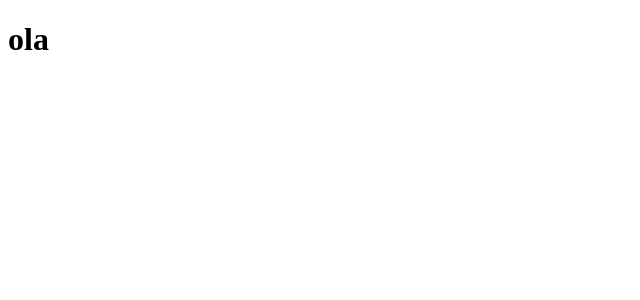
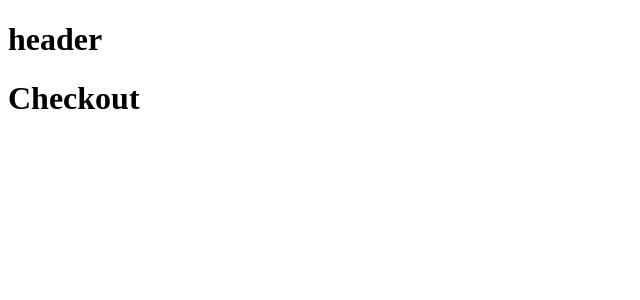
Before and after one commit to lucasnather/coffe-delivery, a React (Vite) app: page /checkout in a window 1280 px wide. Shown: the top 300 px of the page, without its empty margins (0-640 px from the left). Built offline with nearby package versions, Linux system fonts and the light colour scheme.

Commit message:
feat: adicionando rotas

```diff
--- a/src/App.tsx
+++ b/src/App.tsx
@@ -1,8 +1,11 @@
+import { BrowserRouter } from 'react-router-dom'
+import { Router } from './Route/router'
+
 function App() {
   return (
-    <>
-      <h1>ola</h1>
-    </>
+    <BrowserRouter>
+      <Router />
+    </BrowserRouter>
   )
 }
 
--- /dev/null
+++ b/src/Route/router.tsx
@@ -0,0 +1,18 @@
+import { Route } from 'react-router'
+import { Routes } from 'react-router-dom'
+import { Layout } from '../layout/layout'
+import { Checkout } from '../pages/Checkout'
+import { Home } from '../pages/Home'
+import { Success } from '../pages/Success'
+
+export function Router() {
+  return (
+    <Routes>
+      <Route path="/" element={<Layout />}>
+        <Route path="/" element={<Home />} />
+        <Route path="/checkout" element={<Checkout />} />
+        <Route path="/success" element={<Success />} />
+      </Route>
+    </Routes>
+  )
+}
--- /dev/null
+++ b/src/components/Header/index.tsx
@@ -0,0 +1,7 @@
+export function Header() {
+  return (
+    <header>
+      <h1>header</h1>
+    </header>
+  )
+}
--- /dev/null
+++ b/src/layout/layout.tsx
@@ -0,0 +1,11 @@
+import { Header } from '../components/Header'
+import { Outlet } from 'react-router-dom'
+
+export function Layout() {
+  return (
+    <>
+      <Header />
+      <Outlet />
+    </>
+  )
+}
--- /dev/null
+++ b/src/pages/Checkout/index.tsx
@@ -0,0 +1,3 @@
+export function Checkout() {
+  return <h1>Checkout</h1>
+}
--- /dev/null
+++ b/src/pages/Home/index.tsx
@@ -0,0 +1,3 @@
+export function Home() {
+  return <h1>Home</h1>
+}
--- /dev/null
+++ b/src/pages/Success/index.tsx
@@ -0,0 +1,3 @@
+export function Success() {
+  return <h1>Sucesso</h1>
+}
```
